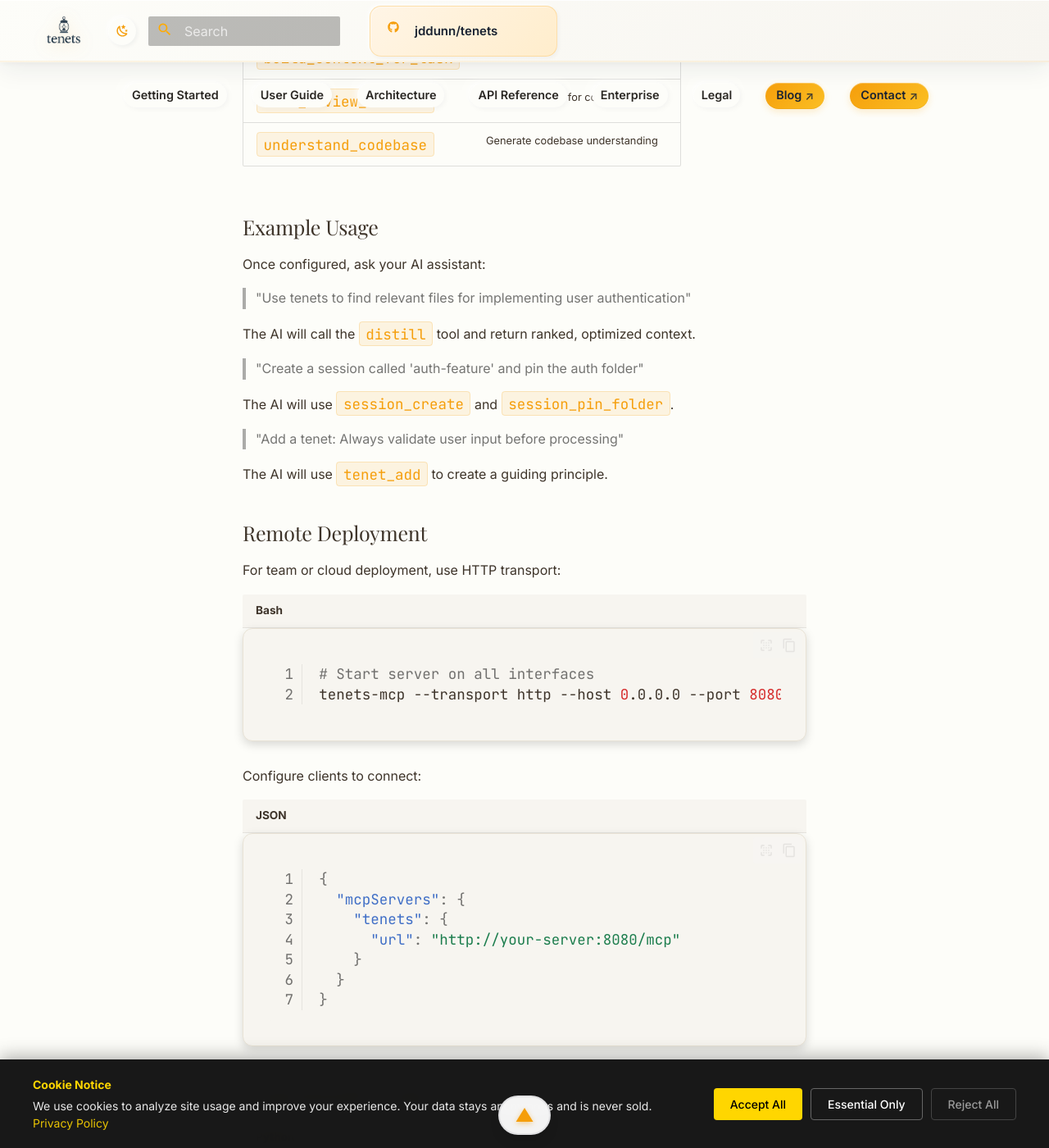
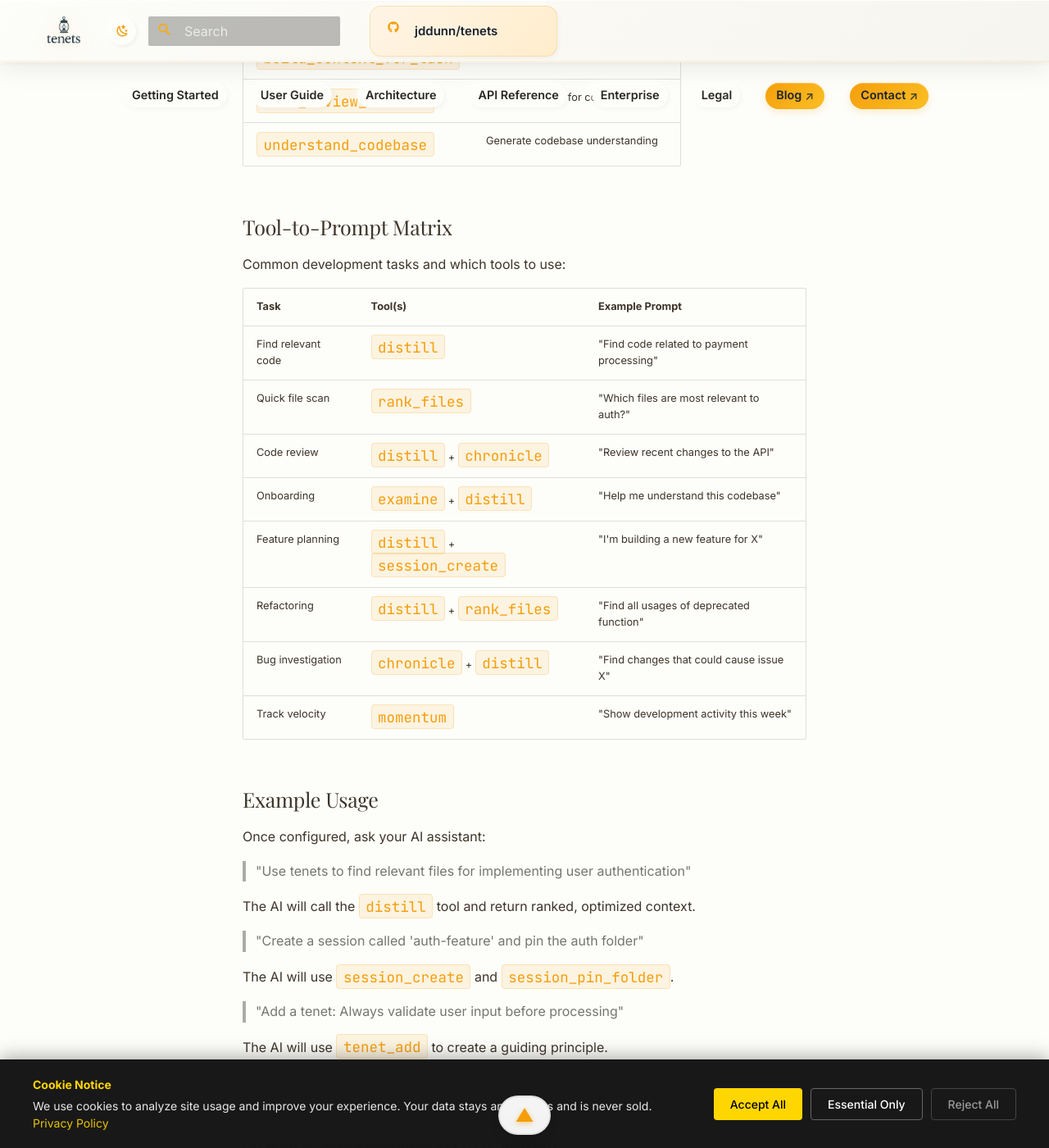
Before and after one commit to jddunn/tenets, an MkDocs documentation site: the page built from docs/MCP.md, in a window 1280 px wide and 1400 px high, scrolled down 5448 px. Shown: the whole window at 82% size. Built offline with MkDocs 1.6.1 and Material for MkDocs 9.7.7, drawn with Linux system fonts in a browser that asks for light colours; comment, search, counter and statistics services are not loaded; some of the changed text lies outside the part shown.

Commit message:
docs(mcp): add tool-to-prompt matrix table

```diff
--- a/docs/MCP.md
+++ b/docs/MCP.md
@@ -164,6 +164,21 @@
 | `build_context_for_task` | Build context for a development task |
 | `code_review_context` | Prepare context for code review |
 | `understand_codebase` | Generate codebase understanding |
+
+## Tool-to-Prompt Matrix
+
+Common development tasks and which tools to use:
+
+| Task | Tool(s) | Example Prompt |
+|------|---------|----------------|
+| Find relevant code | `distill` | "Find code related to payment processing" |
+| Quick file scan | `rank_files` | "Which files are most relevant to auth?" |
+| Code review | `distill` + `chronicle` | "Review recent changes to the API" |
+| Onboarding | `examine` + `distill` | "Help me understand this codebase" |
+| Feature planning | `distill` + `session_create` | "I'm building a new feature for X" |
+| Refactoring | `distill` + `rank_files` | "Find all usages of deprecated function" |
+| Bug investigation | `chronicle` + `distill` | "Find changes that could cause issue X" |
+| Track velocity | `momentum` | "Show development activity this week" |
 
 ## Example Usage
 
```
